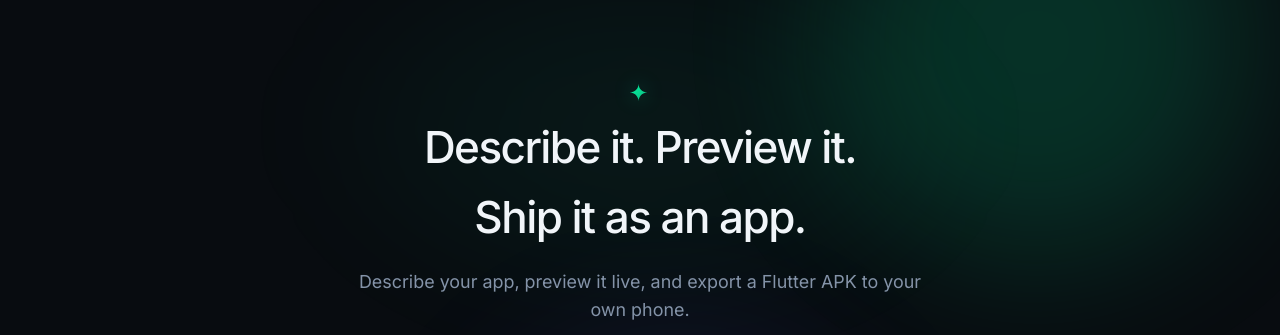
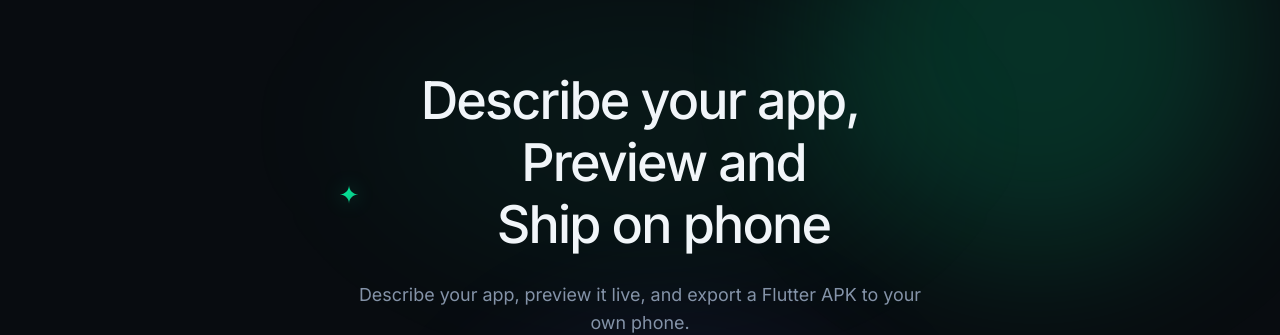
Before and after one commit to astrophileAqsa123/VibeApp-final, a React (Vite) app in the folder frontend2/: page / in a window 1280 px wide. Shown: the part 191-526 px from the top of the page. Built offline with nearby package versions, Linux system fonts and the light colour scheme; no server answers.

Commit message:
Update Hero.jsx

```diff
--- a/frontend2/src/components/Landing/Hero.jsx
+++ b/frontend2/src/components/Landing/Hero.jsx
@@ -58,17 +58,21 @@ export default function Hero() {
             className='display hero__title'
             data-hero
             style={{
-              fontSize: 'clamp(1.5rem, 4.2vw, 2.75rem)',
+              fontSize: 'clamp(1.75rem, 5vw, 3.25rem)',
               lineHeight: 1.2,
               display: 'flex',
-              flexWrap: 'wrap',
+              flexDirection: 'column',
               alignItems: 'center',
-              justifyContent: 'center',
-              gap: '0.4em',
+              textAlign: 'center',
             }}
           >
+            <span className='hero__title-line-1'>Describe your app,</span>
+            <span
+              className='hero__title-line-2'
+              style={{ display: 'inline-flex', alignItems: 'center', gap: '0.4em' }}
+            >
               <span className='hero__sparkle' aria-hidden='true'>
-              <svg width='20' height='20' viewBox='0 0 24 24' fill='none'>
+                <svg width='22' height='22' viewBox='0 0 24 24' fill='none'>
                   <path d='M12 2C12 7.5 7.5 12 2 12C7.5 12 12 16.5 12 22C12 16.5 16.5 12 22 12C16.5 12 12 7.5 12 2Z' fill='url(#hero-accent-grad)' />
                   <defs>
                     <linearGradient id='hero-accent-grad' x1='2' y1='2' x2='22' y2='22' gradientUnits='userSpaceOnUse'>
@@ -78,8 +82,8 @@ export default function Hero() {
                   </defs>
                 </svg>
               </span>
-            <span>Describe it. Preview it.</span>
-            <span className='hero__title-keyword'>Ship it as an app.</span>
+              <span className='hero__title-keyword'>Preview and Ship on phone</span>
+            </span>
           </h1>
           <p className='lead hero__lead' data-hero>
             Describe your app, preview it live, and export a Flutter APK to your own phone.
```
Lines whose indentation alone changed are shown as unchanged.
